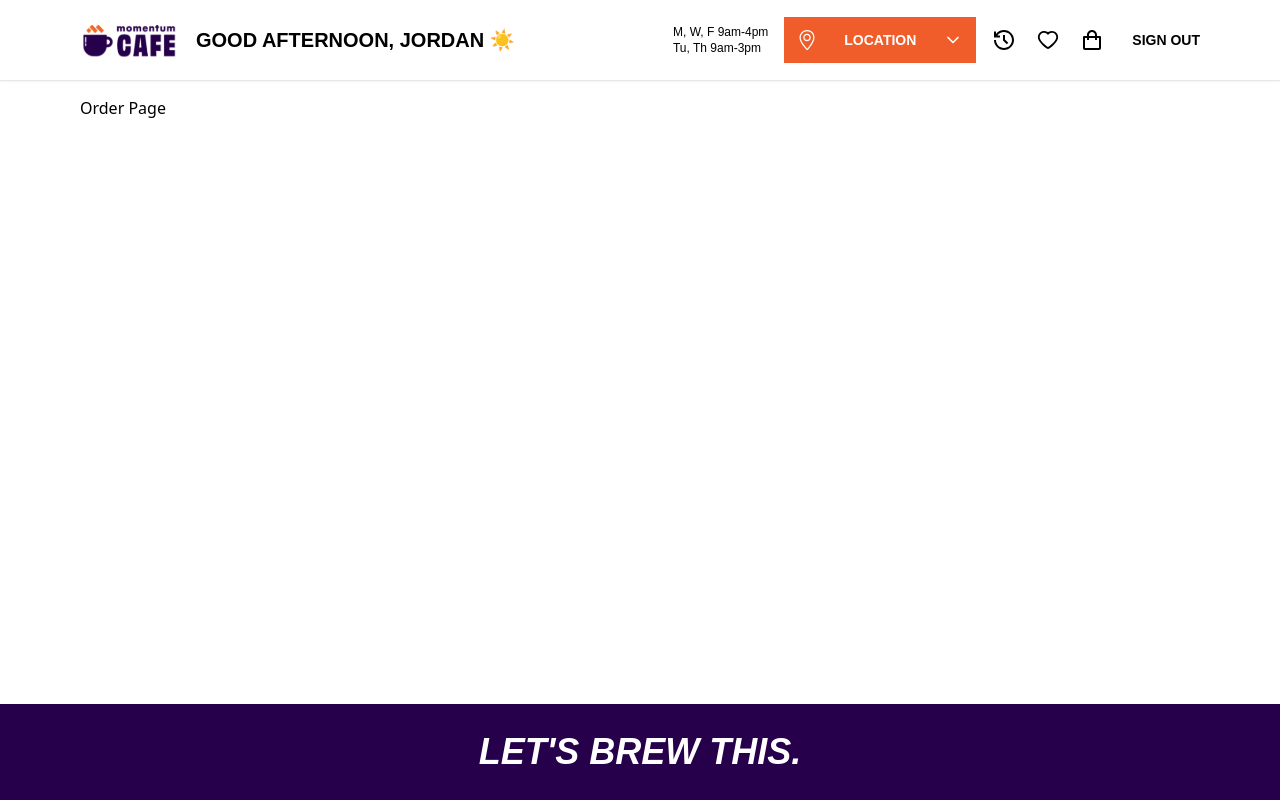
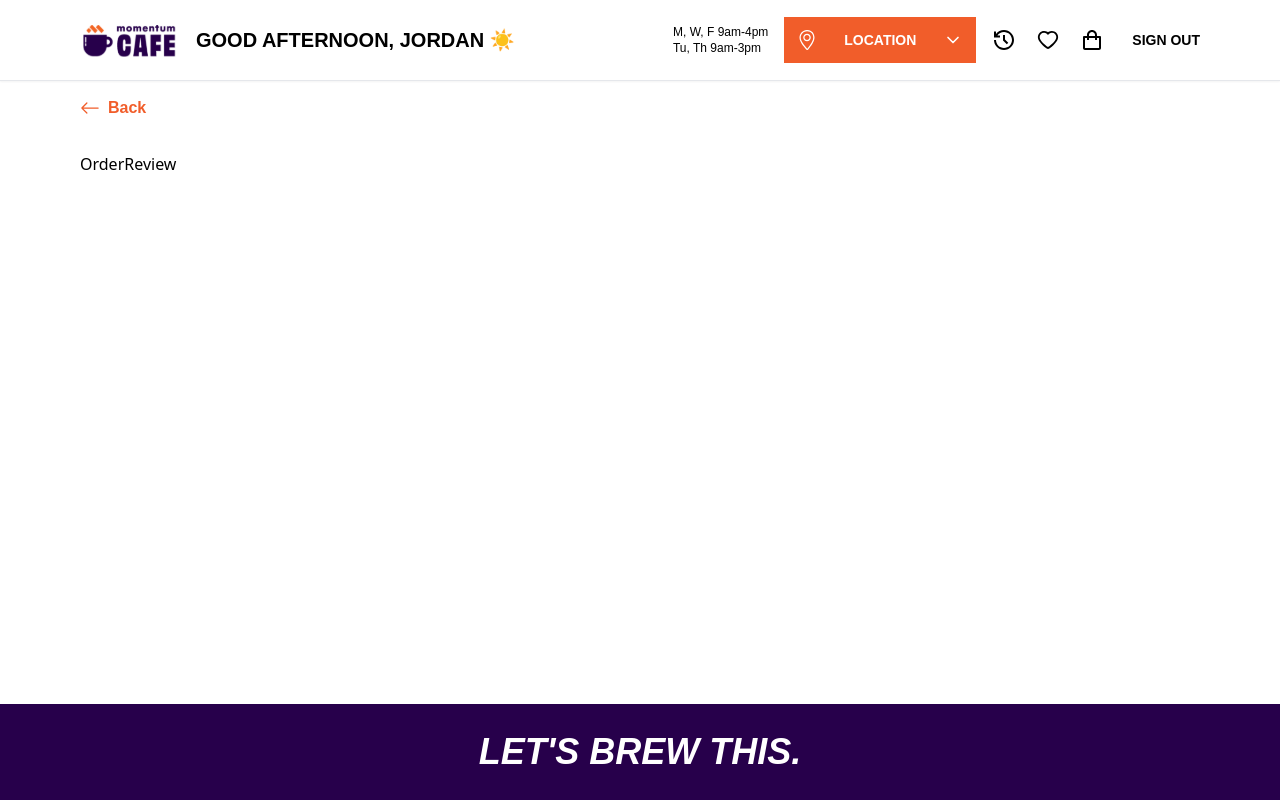
Before and after one commit to interactivejo/momentum-coffee-app, a Next.js app in the folder coffee-app/: page /order in a window 1280 px wide. Built offline with nearby package versions, Linux system fonts and the light colour scheme; a web font is replaced by a local one.

Commit message:
fixed back button & began order review section

```diff
--- /dev/null
+++ b/coffee-app/app/components/sections/OrderReview.tsx
@@ -0,0 +1,9 @@
+import React from 'react'
+
+const OrderReview = () => {
+  return (
+    <div>OrderReview</div>
+  )
+}
+
+export default OrderReview
--- a/coffee-app/app/components/ui/BackButton.tsx
+++ b/coffee-app/app/components/ui/BackButton.tsx
@@ -1,15 +1,29 @@
+import Link from "next/link";
 import React from "react";
 import { BsArrowLeft } from "react-icons/bs";
 
 const BackButton = (props: any) => {
   return (
-    <div className="flex flex-row items-center gap-2 cursor-pointer"  onClick={() => props.setIsDrawerOpen(false)}>
-      <BsArrowLeft
-        size={20}
-        className="text-lg text-[#F15D2A]"
-
-      />
-      <p className="text-[#F15D2A] font-Futura font-semibold">Back</p>
+    <div>
+      {props.href ? (
+        <div>
+          <Link
+            href={props.href}
+            className="flex flex-row items-center gap-2 cursor-pointer"
+          >
+            <BsArrowLeft size={20} className="text-lg text-[#F15D2A]" />
+            <p className="text-[#F15D2A] font-Futura font-semibold">Back</p>
+          </Link>
+        </div>
+      ) : (
+        <div
+          className="flex flex-row items-center gap-2 cursor-pointer"
+          onClick={() => props.setIsDrawerOpen(false)}
+        >
+          <BsArrowLeft size={20} className="text-lg text-[#F15D2A]" />
+          <p className="text-[#F15D2A] font-Futura font-semibold">Back</p>
+        </div>
+      )}
     </div>
   );
 };
--- a/coffee-app/app/order/page.tsx
+++ b/coffee-app/app/order/page.tsx
@@ -1,11 +1,17 @@
 import React from 'react'
 import Container from '../components/layout/Container'
+import BackButton from '../components/ui/BackButton'
+import OrderReview from '../components/sections/OrderReview'
 
 const OrderPage = () => {
   return (
     <div>
         <Container>
-          <h1>Order Page</h1>
+          <div className='mb-8'>
+            <BackButton href='/'/>
+          </div>
+
+          <OrderReview />
         </Container>
     </div>
   )
```
